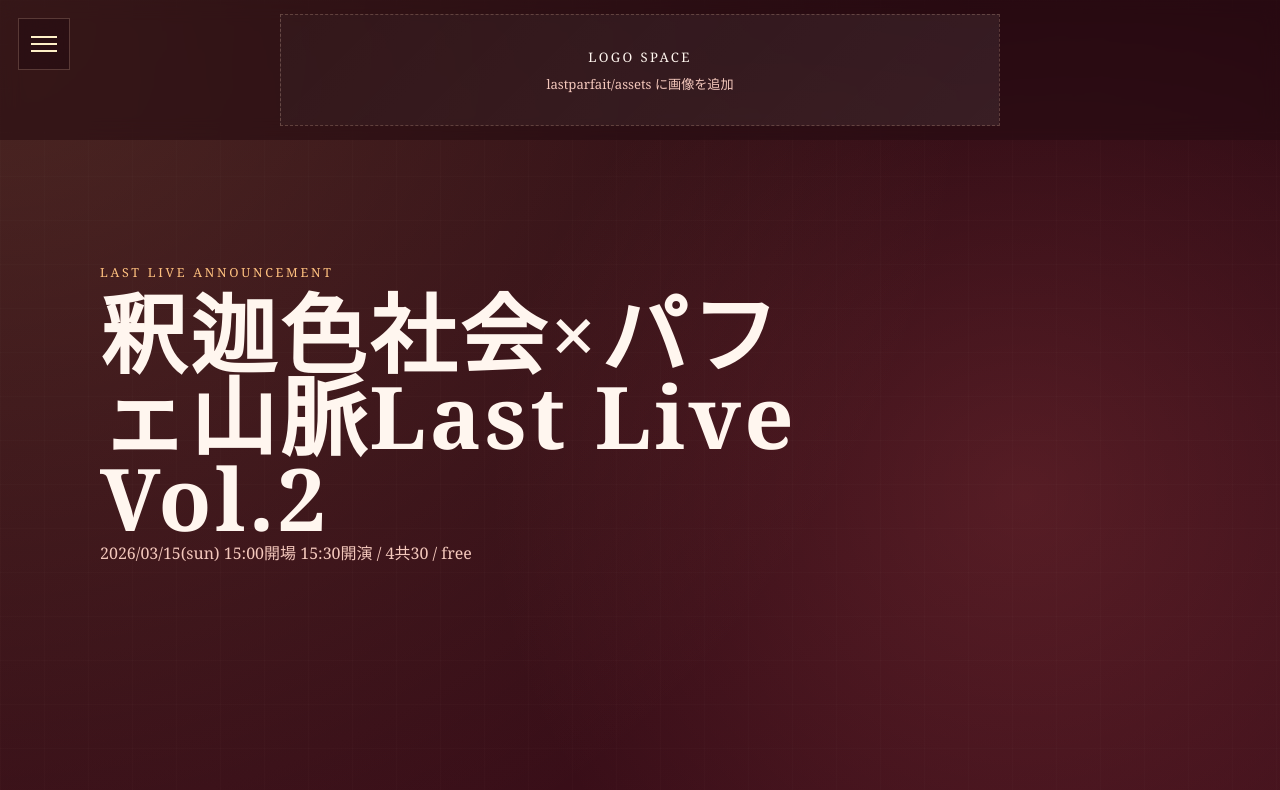
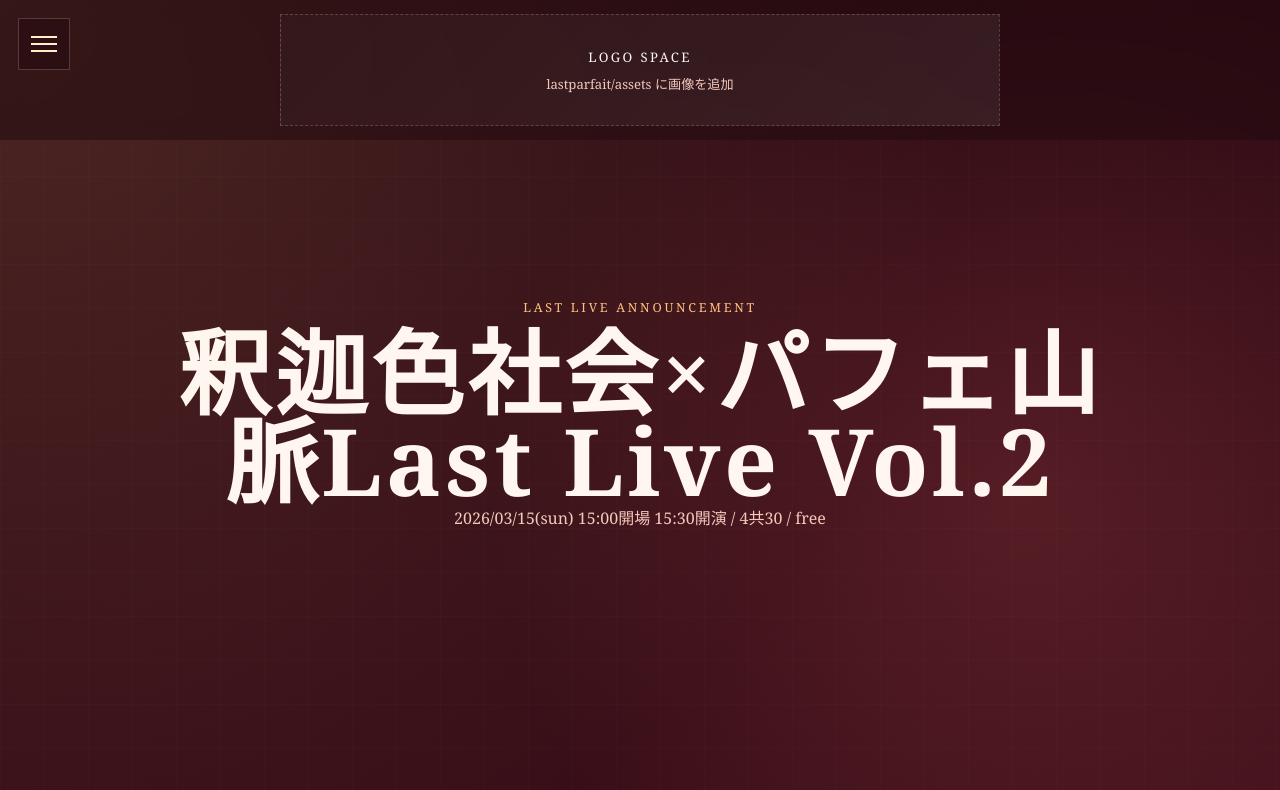
Before and after one commit to NJ200212/lastparfait, a Next.js app: page / in a window 1280 px wide. Shown: the top 790 px of the page. Built offline with nearby package versions, Linux system fonts and the light colour scheme.

Commit message:
Center hero title block

```diff
--- a/app/globals.css
+++ b/app/globals.css
@@ -221,12 +221,15 @@ a {
 }
 
 .hero-copy {
-  max-width: 760px;
+  width: min(100%, 980px);
+  margin: 0 auto;
+  text-align: center;
 }
 
 .hero-title {
-  max-width: 8.5em;
-  font-size: clamp(2.8rem, 7.1vw, 5.4rem);
+  width: min(100%, 10.2em);
+  margin: 0 auto;
+  font-size: clamp(3.2rem, 7.4vw, 5.8rem);
 }
 
 .page-shell,
```
